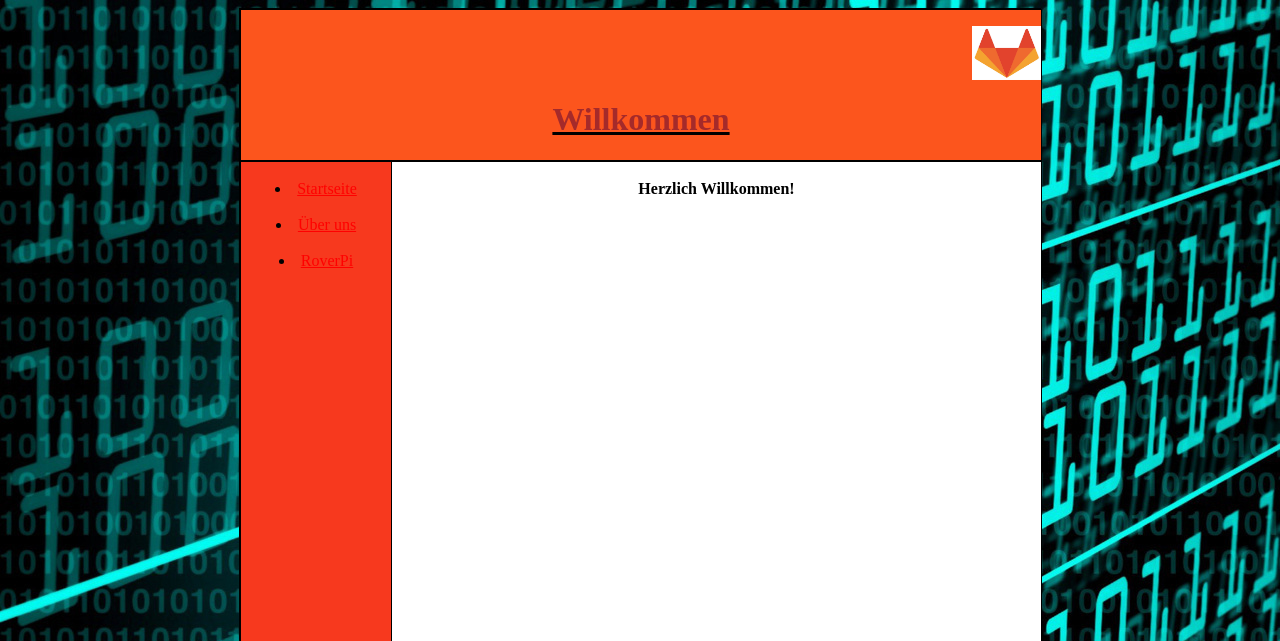
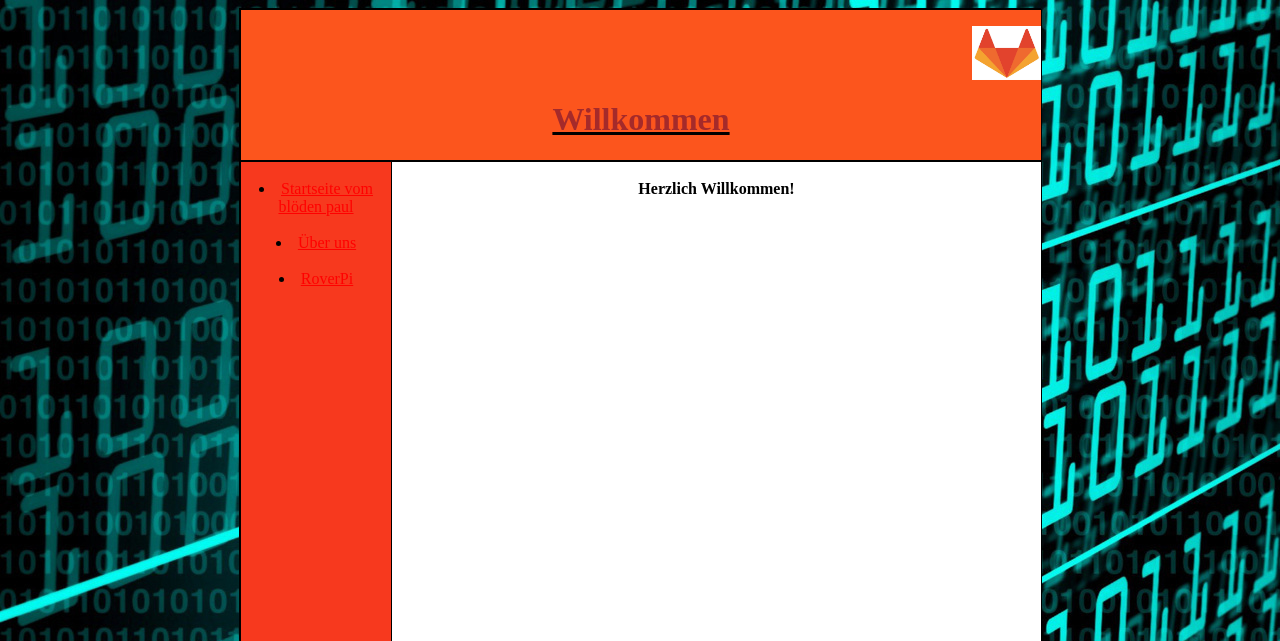
Before and after one commit to lindakellner/paulswebsite, a plain HTML site: page index.html in a window 1280 px wide. Shown: the top 641 px of the page. Drawn offline with Linux system fonts and the light colour scheme.

```diff
--- a/index.html
+++ b/index.html
@@ -18,7 +18,7 @@
 
 <div id="navibereich"> <br/>
 <center>
-<li id="navi01"><a href="Startseite.html">Startseite</a></li><br/>
+<li id="navi01"><a href="Startseite.html">Startseite vom blöden paul</a></li><br/>
 <li id="navi01"><a href="&Uuml;ber_uns.html">&Uuml;ber uns</a></li><br/>
 <li id="navi03"><a href="https://github.com/paulkramme/roverpi">RoverPi</a></li><br/>
 </center>
```
